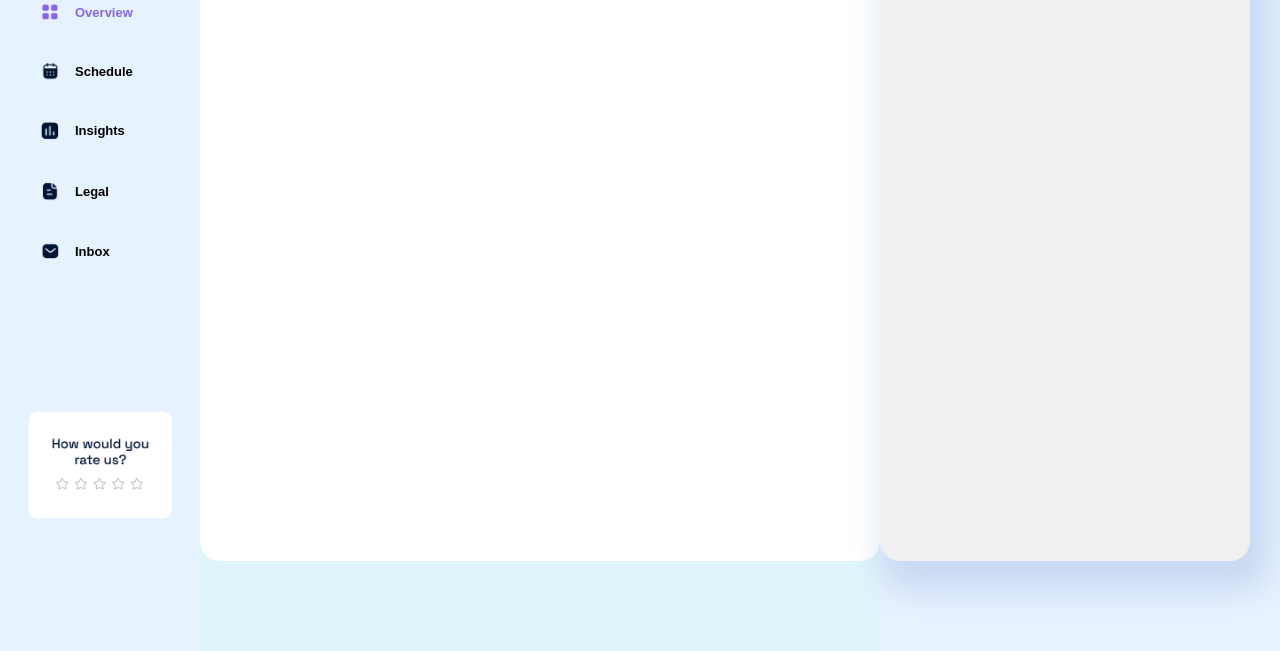
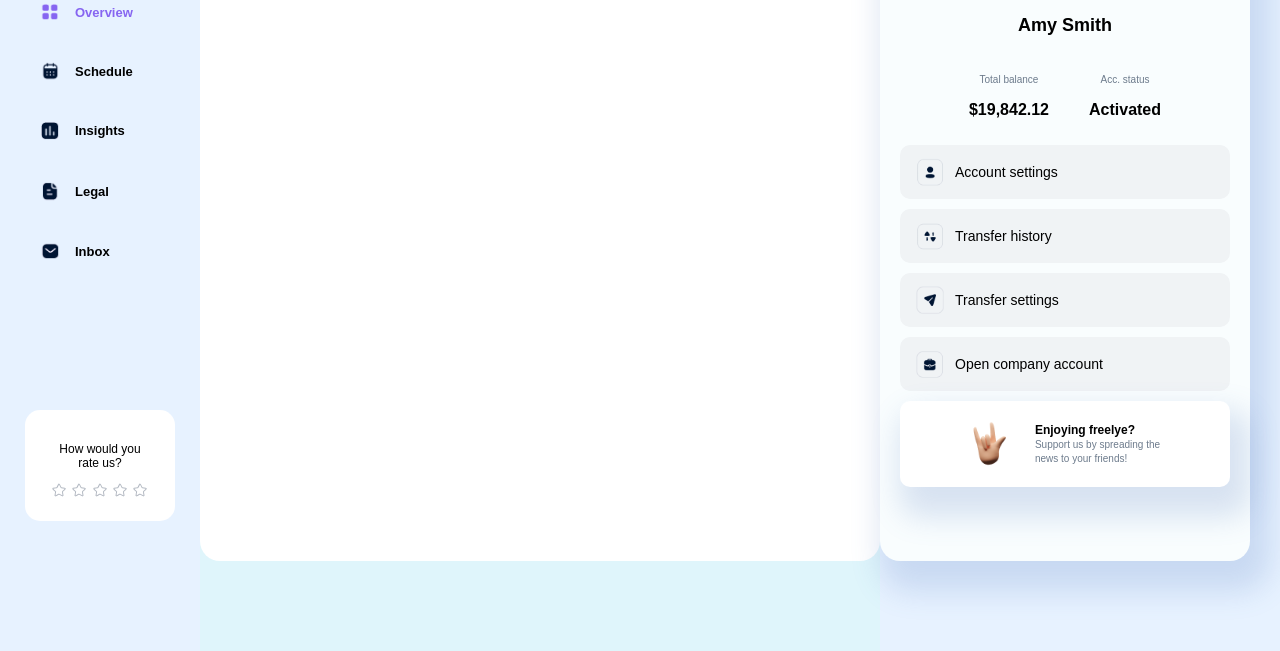
Before and after one commit to Mnde81/bank-app, a website: page index.html in a window 1280 px wide. Shown: the part 149-800 px from the top of the page. Drawn offline with Linux system fonts and the light colour scheme.

Commit message:
updated file

```diff
--- a/css/aside1.css
+++ b/css/aside1.css
@@ -40,4 +40,9 @@ nav {
 .rate {
     width: 150px;
     margin-left: 25px;
+    background-color: white;
+    border-radius: 15px;
+    padding: 20px;
+    font-size: 12px;
+    text-align: center;
 }
--- a/css/aside2.css
+++ b/css/aside2.css
@@ -5,8 +5,98 @@
 .main-aside-2 {
     margin-top: 30px;
     margin-right: 30px;
-    background-color: #F0F0F3;
+    background-color: #F9FDFE;
     height: 680px;
     border-radius: 20px;
     box-shadow: 10px 20px 30px 10px rgba(81, 122, 189, 0.2);
+    display: flex;
+    flex-direction: column;
+    gap: 10px;
+
 }
+
+.user {
+    display: flex;
+    flex-direction: column;
+    align-items: center;
+}
+
+.avatar {
+    width: 80px;
+    margin-top: 40px;
+}
+
+.user-name {
+    font-weight: bold;
+    font-size: 18px;
+}
+
+.balance-div {
+    display: flex;
+    justify-content: center;
+    align-items: center;
+    gap: 40px;
+}
+
+.balance {
+    text-align: center;
+}
+
+.balance-title {
+    font-size: 10px;
+    color: #6D7B8C;
+}
+
+.balance-sum {
+    font-weight: bold;
+}
+
+.settings {
+    display: flex;
+    align-items: center;
+    gap: 10px;
+    background-color: #F0F3F5;
+    margin-left: 20px;
+    margin-right: 20px;
+    padding-left: 15px;
+    padding-top: 5px;
+    padding-bottom: 5px;
+    border-radius: 10px;
+}
+
+.aside-2-icons {
+    width: 30px;
+}
+
+.settings > p {
+    font-size: 14px;
+}
+
+.freestyle {
+    display: flex;
+    align-items: center;
+    justify-content: center;
+    background-color: white;
+    box-shadow: 10px 20px 30px 10px rgba(81, 122, 189, 0.2);
+    margin-left: 20px;
+    margin-right: 20px;
+    border-radius: 10px;
+    gap: 25px;
+    padding-top: 10px;
+    padding-bottom: 10px;
+}
+
+.freestyle > img {
+    width: 40px;
+}
+
+.freestyle > p {
+    font-size: 12px;
+    font-weight: bold;
+}
+
+.freestyle > p > span {
+    font-weight: 400;
+    color: #6D7B8C;
+    font-size: 10px;
+}
--- a/index.html
+++ b/index.html
@@ -33,7 +33,14 @@
                 <a href="#">Inbox</a>
             </div>
         </nav>
-        <img class="rate" src="./img/rate.png" alt="rate">
+        <div class="rate">
+            <p>How would you <br>rate us?</p>
+            <img src="./img/star.png" alt="star">
+            <img src="./img/star.png" alt="star">
+            <img src="./img/star.png" alt="star">
+            <img src="./img/star.png" alt="star">
+            <img src="./img/star.png" alt="star">
+        </div>
     </aside>
     <main>
         <div class="main-div">
@@ -44,10 +51,41 @@
     </main>
     <aside class="aside-2">
         <div class="main-aside-2">
-            aside2
-
+            <div class="user">
+                <img class="avatar" src="./img/avatar.png" alt="avatar">
+                <p class="user-name">Amy Smith</p>
+            </div>
+            <div class="balance-div">
+                <div class="balance">
+                    <p class="balance-title">Total balance</p>
+                    <p class="balance-sum">$19,842.12</p>
+                </div>
+                <div class="balance">
+                    <p class="balance-title">Acc. status</p>
+                    <p class="balance-sum">Activated</p>
+                </div>
+            </div>
+            <div class="settings">
+                <img class="aside-2-icons" src="./img/aside-2-icon-1.png" alt="icon1">
+                <p>Account settings</p>
+            </div>
+            <div class="settings">
+                <img class="aside-2-icons" src="./img/aside-2-icon-2.png" alt="icon2">
+                <p>Transfer history</p>
+            </div>
+            <div class="settings">
+                <img class="aside-2-icons" src="./img/aside-2-icon-3.png" alt="icon3">
+                <p>Transfer settings</p>
+            </div>
+            <div class="settings">
+                <img class="aside-2-icons" src="./img/aside-2-icon-4.png" alt="icon4">
+                <p>Open company account</p>
+            </div>
+            <div class="freestyle">
+                <img src="./img/hand.png" alt="hand">
+                <p>Enjoying freelye? <br><span>Support us by spreading the <br>news to your friends!</span></p>
+            </div>
         </div>
-
     </aside>
 
 </body>
```
Also changed, not shown: img/aside-2-icon-1.png (added), img/aside-2-icon-2.png (added), img/aside-2-icon-3.png (added), img/aside-2-icon-4.png (added), img/avatar.png (added), img/hand.png (added), img/star.png (added).
